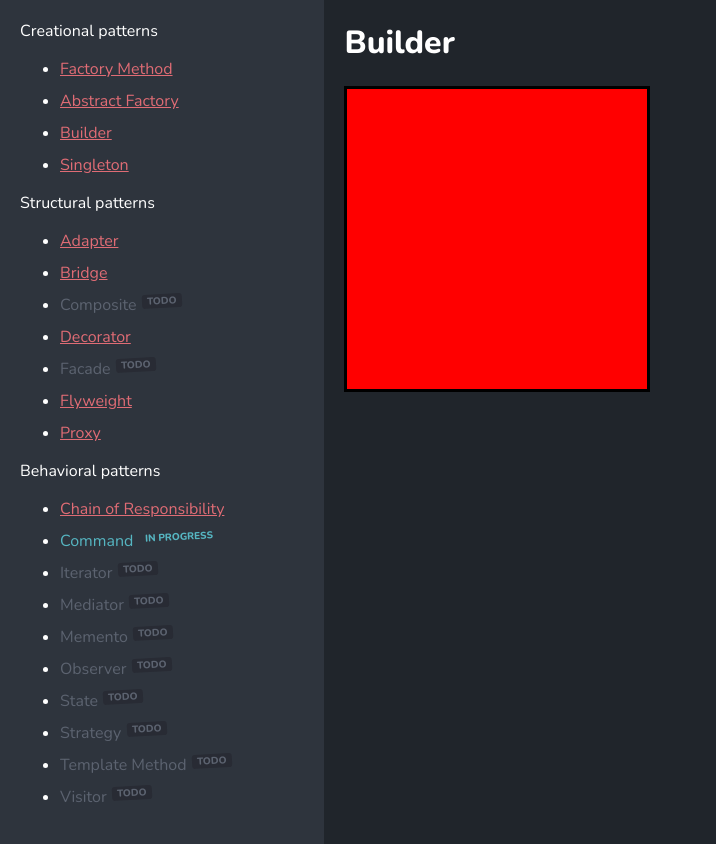
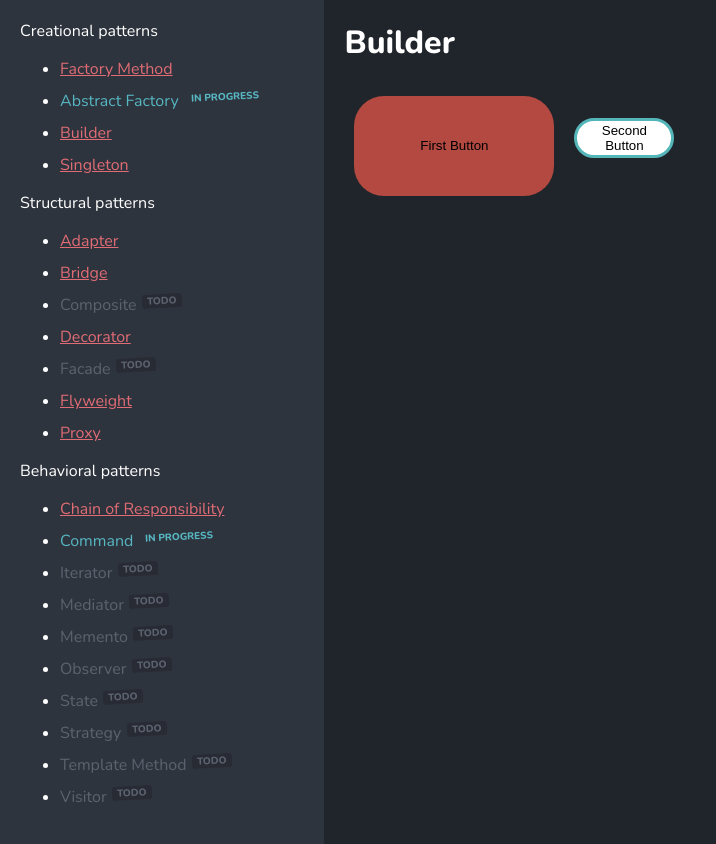
Before and after one commit to loonskai/design-patterns, a React (Create React App) app in the folder client/: page /builder in a window 1280 px wide. Shown: the whole page, without its empty margins (0-716 px from the left). Built offline with nearby package versions, Linux system fonts and the light colour scheme.

Commit message:
Update builder examples

```diff
--- a/client/src/components/Navigation.tsx
+++ b/client/src/components/Navigation.tsx
@@ -12,7 +12,7 @@ export default function Navigation(): JSX.Element {
             <li className="navigation-link">
               <NavLink to="/factory-method">Factory Method</NavLink>
             </li>
-            <li className="navigation-link">
+            <li className="navigation-link navigation-link__in-progress">
               <NavLink to="/abstract-factory">Abstract Factory</NavLink>
             </li>
             <li className="navigation-link">
--- a/client/src/pages/PageRoute.css
+++ b/client/src/pages/PageRoute.css
@@ -11,5 +11,5 @@ pre.code {
   font-size: 14px;
   max-width: 800px;
   height: 400px;
-  overflow: scroll;
+  overflow-y: scroll;
 }
--- a/client/src/pages/creational/BuilderPage.tsx
+++ b/client/src/pages/creational/BuilderPage.tsx
@@ -2,19 +2,24 @@ import React from 'react';
 import { ElementStyleBuilder } from '../../patterns/creational/builder';
 
 export default function BuilderPage(): JSX.Element {
-  const style = new ElementStyleBuilder()
-    .setSize({
-      width: 300,
-      height: 300
-    })
-    .setBackground('red')
-    .setBorder('3px solid black')
+  const styleFirst = new ElementStyleBuilder()
+    .setSize({ width: 200, height: 100 })
+    .setBackground('#B34940')
+    .setUserAgentStyles()
+    .build();
+
+  const styleSecond = new ElementStyleBuilder()
+    .setSize({ width: 100, height: 40 })
+    .setBackground('#FFFFFF')
+    .setBorder('3px solid #54B6B9')
+    .setUserAgentStyles()
     .build();
 
   return (
     <div>
       <h1>Builder</h1>
-      <div style={style} />
+      <button style={styleFirst}>First Button</button>
+      <button style={styleSecond}>Second Button</button>
     </div>
   );
 }
--- a/client/src/pages/creational/FactoryMethodPage.tsx
+++ b/client/src/pages/creational/FactoryMethodPage.tsx
@@ -9,12 +9,12 @@ const getRoleInstance = (type: string): RoleInstance => {
   switch (type) {
   case ROLE_TYPES.customer: return {
     getUsers() {
-      return USERS.filter(({ name, username, ...toExclude }) => ({ name, username }));
+      return USERS.map(({ name, username, ...toExclude }) => ({ name, username }));
     }
   };
   case ROLE_TYPES.moderator: return {
     getUsers() {
-      return USERS.filter(({ name, username, email, phone, ...toExclude }) => ({
+      return USERS.map(({ name, username, email, phone, ...toExclude }) => ({
         name, username, email, phone
       }));
     }
--- a/client/src/patterns/creational/builder/index.tsx
+++ b/client/src/patterns/creational/builder/index.tsx
@@ -4,33 +4,41 @@ type Size = {
 }
 
 type Styles = {
+  margin?: string;
   width?: string;
   height?: string;
   background?: string;
   border?: string;
+  borderRadius?: string;
 }
 
 interface Builder {
-  setSize(size: Size): Builder
-  setBackground(value: string): Builder
-  setBorder(value: string): Builder
+  setSize(size: Size): Builder;
+  setBackground(value: string): Builder;
+  setBorder(value: string): Builder;
+  setUserAgentStyles(): Builder;
   build(): Styles;
 }
 
 export class ElementStyleBuilder implements Builder {
-  private width?: string;
-  private height?: string;
+  private width = 0;
+  private height = 0;
   private background?: string;
   private border?: string;
+  private borderRadius = 0;
 
   setSize(size: Size): Builder {
-    this.width = `${size.width}px`;
-    this.height = `${size.height}px`;
+    this.width = size.width;
+    this.height = size.height;
     return this;
   }
 
   setBackground(value: string): Builder {
-    this.background = value;
+    if (this.height < 20) {
+      this.background = '#ffffff';
+    } else {
+      this.background = value;
+    }
     return this;
   }
 
@@ -39,12 +47,22 @@ export class ElementStyleBuilder implements Builder {
     return this;
   }
 
+  setUserAgentStyles(): Builder {
+    const isChrome = /Chrome/.test(navigator.userAgent) && /Google Inc/.test(navigator.vendor);
+    if (isChrome) {
+      this.borderRadius = 30;
+    }
+    return this;
+  }
+
   build(): Styles {
     return {
-      width: this.width,
-      height: this.height,
+      margin: '10px',
+      width: `${this.width}px`,
+      height: `${this.height}px`,
       background: this.background,
-      border: this.border
+      border: this.border || 'none',
+      borderRadius: `${this.borderRadius}px`
     };
   }
 }
```
Also changed, not shown: client/src/pages/mocks/users.ts (+8 -8 lines).
